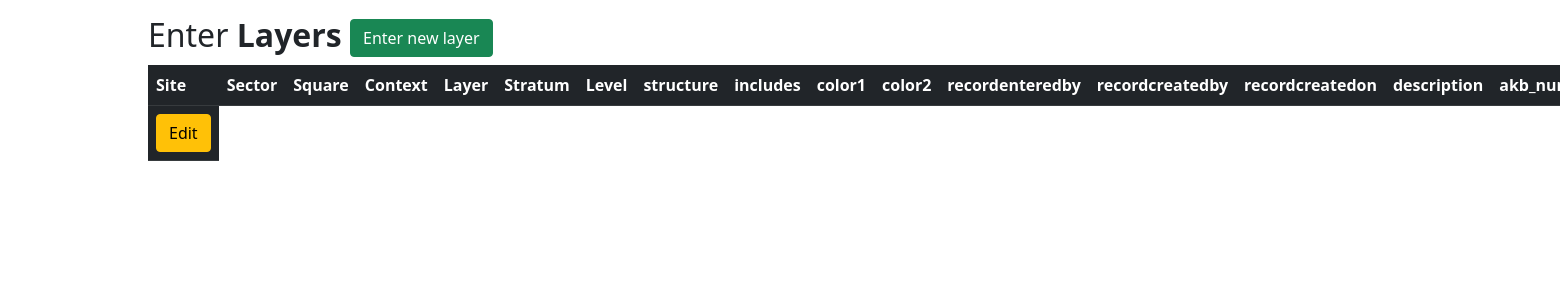
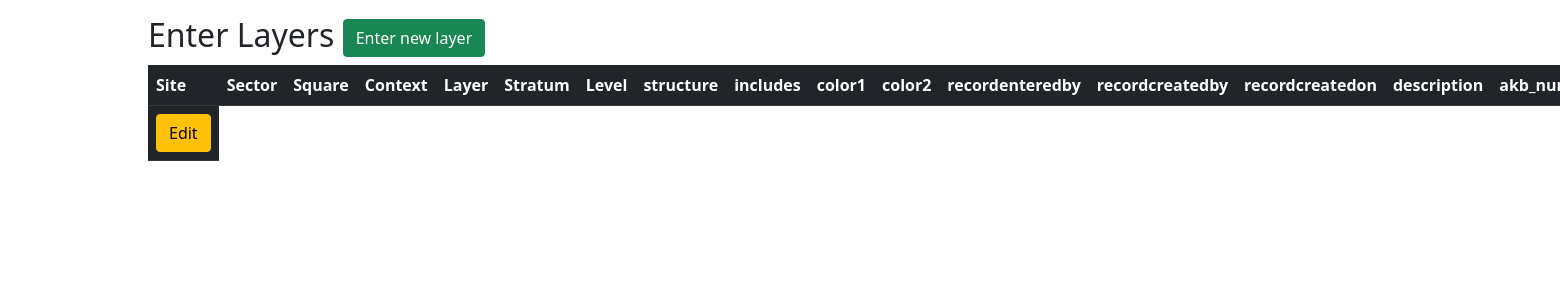
Before and after one commit to lubomir-angelov/ceramics, a Flask app: page /load_tbl_layers in a window 1560 px wide; the page is wider, and only the part inside the window is pictured. Shown: the top 300 px of that part. Run offline with Flask 2, Linux system fonts and the light colour scheme; parts of the project's set-up code (start-up, migrations or seed data) failed here and were passed over; some libraries are stand-ins or nearby versions.

Commit message:
add the other two relationships, remove bold in layer

```diff
--- a/models.py
+++ b/models.py
@@ -18,9 +18,10 @@
 
     layerid = Column(Integer, primary_key=True, server_default=text("nextval('tbllayers_layerid_seq'::regclass)"))
 
+    # One to many relationship with other tables
     fragments = relationship('Tblfragment', backref='tbllayers', lazy=True)
-    #pok = relationship('pok', backref='layer', lazy=True)
-    #layerincludes = relationship('layerincludes', backref='layer', lazy=True)
+    pok = relationship('Tblpok', backref='tbllayers', lazy=True)
+    layerincludes = relationship('Tbllayerinclude', backref='tbllayers', lazy=True)
 
     layertype = Column(Enum('механичен', 'контекст', '', name='layer_type_'))
     layername = Column(Text)
--- a/templates/tbl_layers.html
+++ b/templates/tbl_layers.html
@@ -22,7 +22,7 @@
             <div class="col md-12">
                 <div class="jumbotron p-3">
                     <!-- heading and button to open the form -->
-                    <h2>Enter <b>Layers</b> <button type="button" class="btn btn-success float right"
+                    <h2>Enter Layers <button type="button" class="btn btn-success float right"
                     data-toggle="modal" data-target="#mymodal">Enter new layer</button></h2>
                     <!-- menu to show data to be loaded -->
                     <table class="table table-hover table-dark">
```
